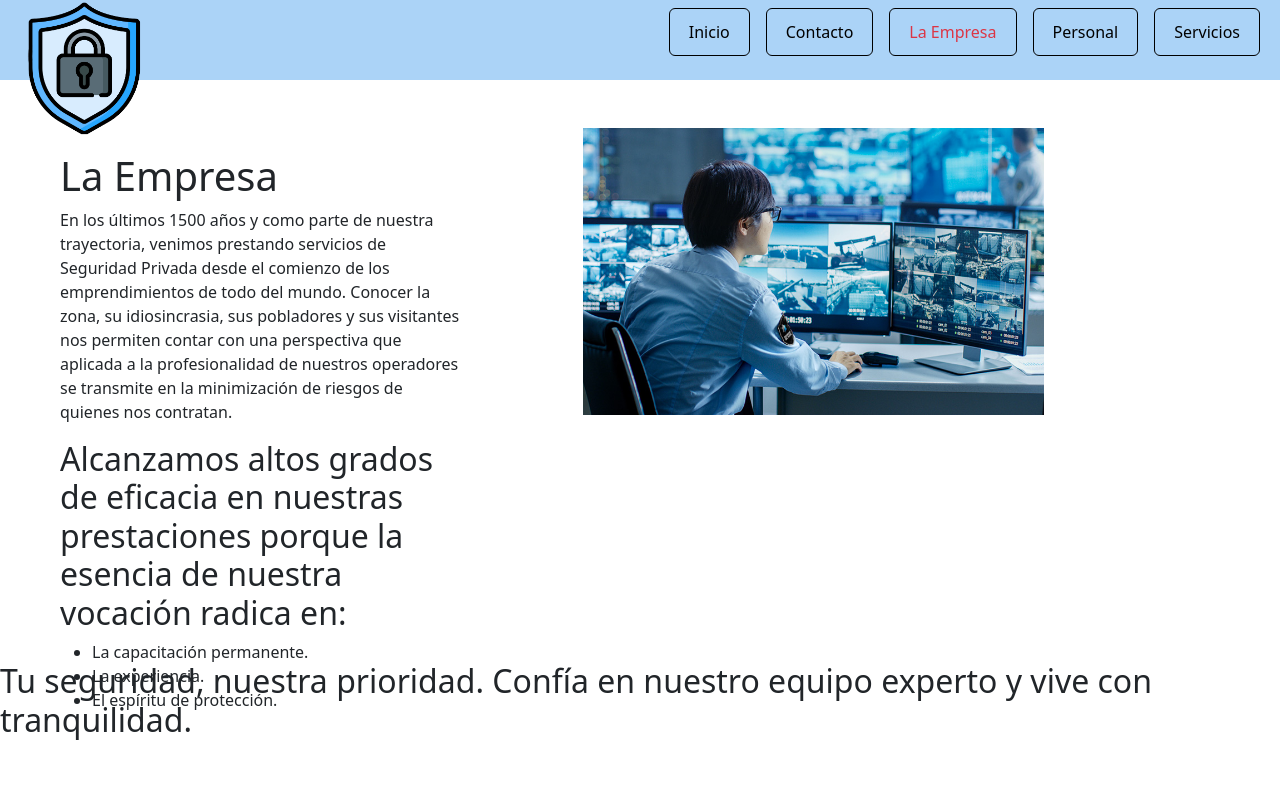
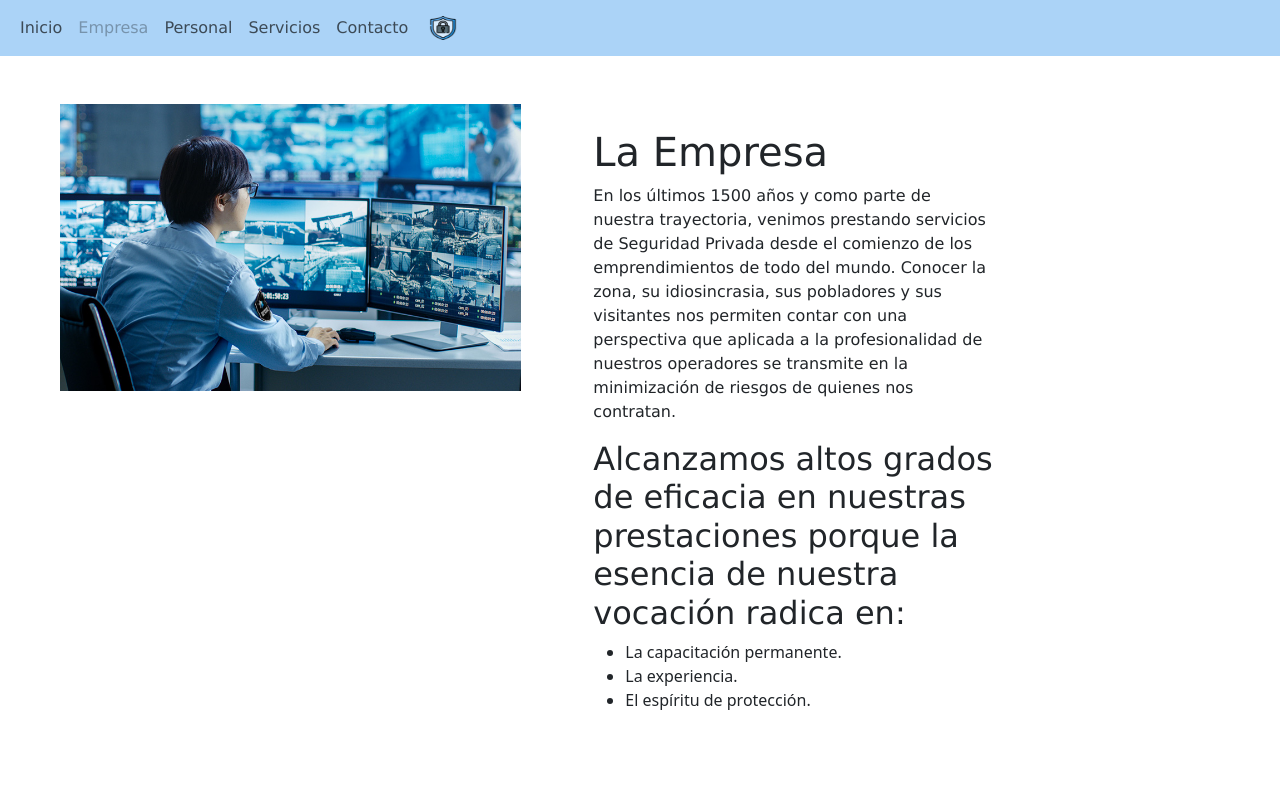
Before and after one commit to TheCrepex/PreEntrega2-Obregon, a plain HTML site: page pages/laempresa.html in a window 1280 px wide. Shown: the top 800 px of the page. Drawn offline with nearby package versions, Linux system fonts and the light colour scheme.

Commit message:
Cambios finales

```diff
--- a/css/style.css
+++ b/css/style.css
@@ -8,7 +8,7 @@
 }
 
 header{
-    height: 10vh;
+    height: 15vh;
     background-color:rgb(171, 211, 247);
 }
 
@@ -52,3 +52,22 @@
     -webkit-appearance: none !important;
     margin: 0;
 }
+
+
+a{
+    font-family: 'Lucida Sans', 'Lucida Sans Regular', 'Lucida Grande', 'Lucida Sans Unicode', Geneva, Verdana, sans-serif;
+}
+p {
+    font-family: 'Lucida Sans', 'Lucida Sans Regular', 'Lucida Grande', 'Lucida Sans Unicode', Geneva, Verdana, sans-serif;
+}
+h1 {
+    font-family: 'Lucida Sans', 'Lucida Sans Regular', 'Lucida Grande', 'Lucida Sans Unicode', Geneva, Verdana, sans-serif;
+}
+
+label {
+    font-family: 'Lucida Sans', 'Lucida Sans Regular', 'Lucida Grande', 'Lucida Sans Unicode', Geneva, Verdana, sans-serif;
+}
+
+h2 {
+    font-family: 'Lucida Sans', 'Lucida Sans Regular', 'Lucida Grande', 'Lucida Sans Unicode', Geneva, Verdana, sans-serif;
+}
--- a/pages/laempresa.html
+++ b/pages/laempresa.html
@@ -8,37 +8,46 @@
     <title>HiperSecurity</title>
 </head>
 <body>
-    <header  class="container-fluid">
-        <div class="row h-100">
-            <div  class="col-2">
-                <img  class="container-fluid" src="../assets/img/Candado grande 3.png" alt="imagen">
-            </div>
-            <div class="col-10 container-fluid ">
-                <ul class="nav justify-content-end p-2 grid gap-0 column-gap-3  ">
-                    <li id="bor" class="nav-item">
-                        <a class="nav-link text-black" aria-current="page" href="../index.html">Inicio</a>
+    <header  class="container-fluid h-100">
+        <nav id="nav" class="navbar navbar-expand-sm ">
+                <button class="navbar-toggler" type="button" data-bs-toggle="collapse" data-bs-target="#navbarTogglerDemo02" aria-controls="navbarTogglerDemo02" aria-expanded="false" aria-label="Toggle navigation">
+                    <span class="navbar-toggler-icon"></span>
+                </button>
+                <div class="collapse navbar-collapse" id="navbarTogglerDemo02">
+                    <ul class="navbar-nav me-auto mb-2 mb-lg-0">
+                        <li class="nav-item">
+                            <a class="nav-link" aria-current="page" href="../index.html">Inicio</a>
                         </li>
-                    <li id="bor" class="nav-item">
-                        <a class="nav-link text-black" href="./contacto.html">Contacto</a>
+                        <li class="nav-item">
+                            <a class="nav-link disabled" href="../pages/laempresa.html" >Empresa</a>
                         </li>
-                    <li id="bor" class="nav-item">
-                        <a class="nav-link  text-danger disabled" href="./laempresa.html">La Empresa</a>
+                        <li class="nav-item">
+                            <a class="nav-link" href="../pages/personal.html" >Personal</a>
                         </li>
-                    <li id="bor" class="nav-item">
-                        <a class="nav-link  text-black" href="./personal.html">Personal</a>
+                        <li class="nav-item">
+                            <a class="nav-link" href="../pages/servicios.html" >Servicios</a>
                         </li>
-                    <li id="bor" class="nav-item">
-                        <a class="nav-link  text-black" href="./servicios.html">Servicios</a>
+                        <li class="nav-item">
+                            <a class="nav-link" href="../pages/contacto.html" >Contacto</a>
                         </li>
                     </ul>
                 </div>
-
-
+                <div class="container-fluid">
+                    <a class="navbar-brand disabled" href="#">
+                        <img src="../assets/img/Icono Grande.png" alt="Logo" width="30" height="24" class="d-inline-block align-text-top">
+                    </a>
                 </div>
+            </div>
+        </nav>
 </header>
-    <main class="container-fluid">
+    <main class="container-fluid h-100">
 
         <div class="row">
+            <aside class="col-5">
+                <div class="ms-5 mt-5">
+                    <img class="img-fluid " src="../assets/img/laempresa.jpg" alt="imagen de la empresa">
+                </div>
+            </aside>
             <section class="col-4 pt-4 m-5">
                 <div class="g-col-6">
                     <h1>
@@ -64,16 +73,11 @@
                     </ul>
                 </div>
             </section>
-            <aside class="col-5">
-                <div class="ms-5 mt-5">
-                    <img class="img-fluid " src="../assets/img/laempresa.jpg" alt="imagen de la empresa">
-                </div>
-            </aside>
         </div>
 
     </main>
 
-    <footer>
+    <footer class="h-100">
         <div id="foot">
             <h2 id="foot">Tu seguridad, nuestra prioridad. Confía en nuestro equipo experto y vive con tranquilidad.</h2>
         </div>
```
Also changed, not shown: pages/contacto.html (+25 -21 lines), pages/personal.html (+25 -21 lines), pages/servicios.html (+25 -21 lines). Lines whose indentation alone changed are shown as unchanged.
